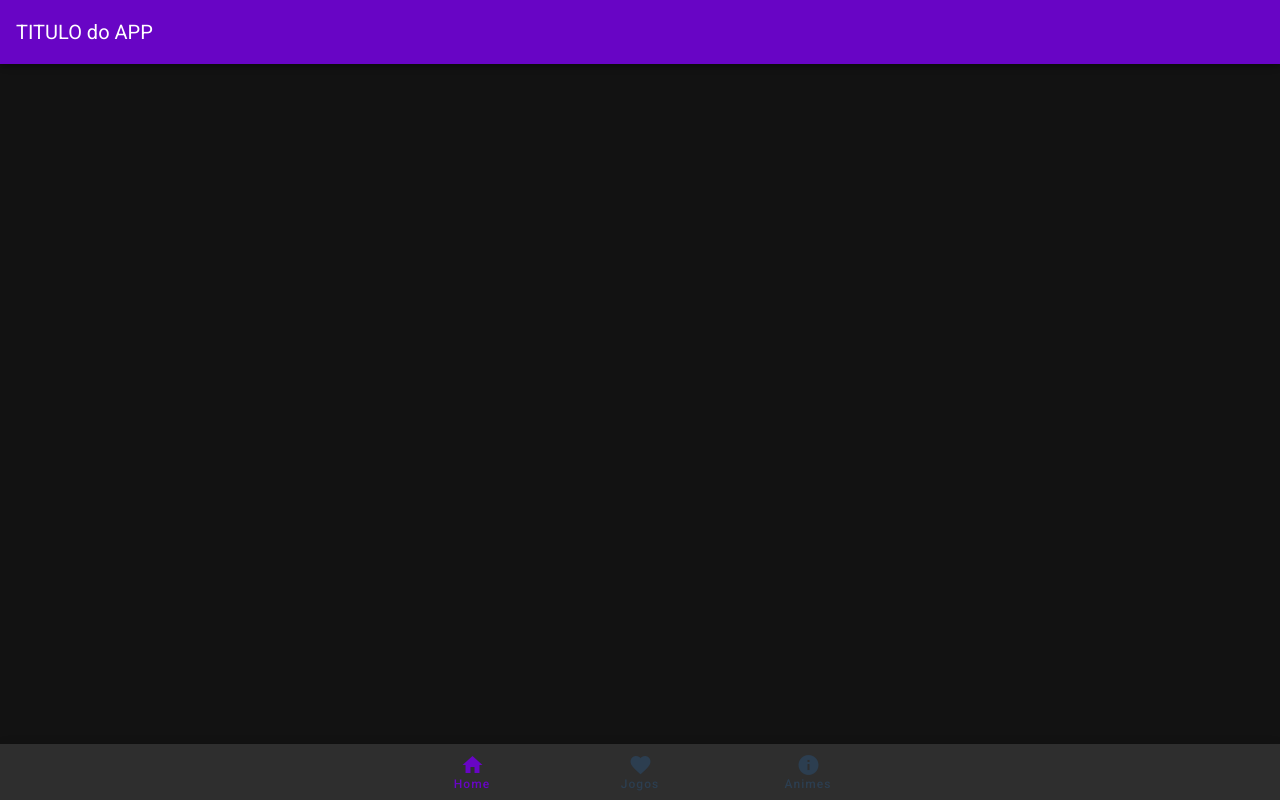
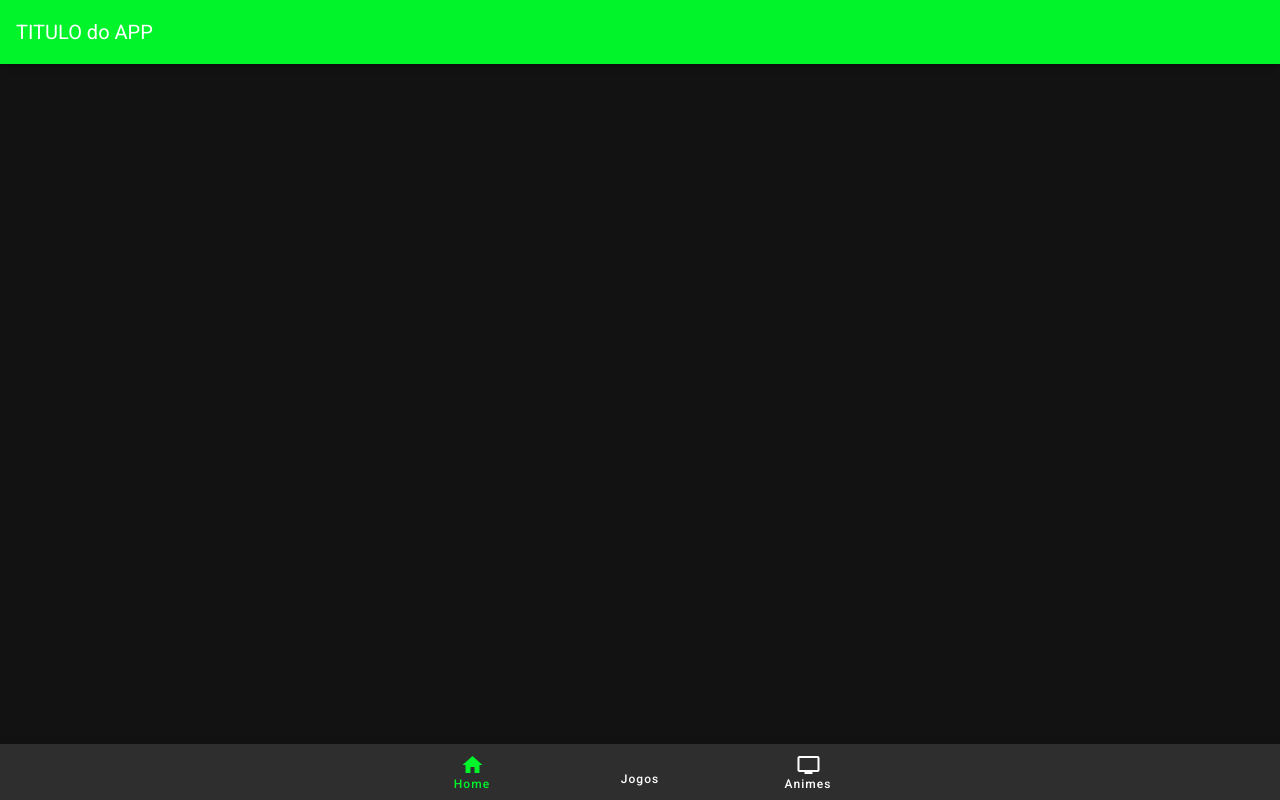
Before and after one commit to prmanfredini/hackathon-mercury, a Vue app: page / in a window 1280 px wide. Built offline with nearby package versions, Linux system fonts and the light colour scheme.

Commit message:
navegação e algum estilo

```diff
--- a/src/App.vue
+++ b/src/App.vue
@@ -28,17 +28,17 @@ export default {
   -webkit-font-smoothing: antialiased;
   -moz-osx-font-smoothing: grayscale;
   text-align: center;
-  color: #2c3e50;
+  color: #ffffff;
 }
 
 #nav {
 
   a {
-    color: #2c3e50;
+    color: #ffffff;
     text-decoration: none;
 
     &.router-link-exact-active {
-      color: #6805c5;
+      color: #01f32a;
     }
   }
 }
--- a/src/components/shared/AppBottomBar.vue
+++ b/src/components/shared/AppBottomBar.vue
@@ -3,8 +3,8 @@
     id="nav"
     grow
     fixed
+    dark
   >
-
         <v-btn>
             <router-link to="/">
               <v-icon>mdi-home</v-icon><br>
@@ -14,14 +14,14 @@
 
         <v-btn>
             <router-link to="/jogos">
-            <v-icon>mdi-heart</v-icon><br>
+            <v-icon>mdi-google-controller</v-icon><br>
                 <span>Jogos</span>
             </router-link>
         </v-btn>
 
         <v-btn>
             <router-link to="/animes">
-                <v-icon>mdi-information</v-icon><br>
+                <v-icon>mdi-television</v-icon><br>
                 <span>Animes</span>
             </router-link>
         </v-btn>
--- a/src/components/shared/AppTopBar.vue
+++ b/src/components/shared/AppTopBar.vue
@@ -3,7 +3,7 @@
 
     <v-app-bar
       app
-      color="#6805c5"
+      color='#01f32a'
       dark
       hide-on-scroll
       >
--- a/src/views/About.vue
+++ /dev/null
@@ -1,5 +0,0 @@
-<template>
-  <div class="about">
-    <h1>This is an about page</h1>
-  </div>
-</template>
```
Also changed, not shown: src/router/index.js (+1 -6 lines), 1 other file (tests, documents, lock files or other folders).
